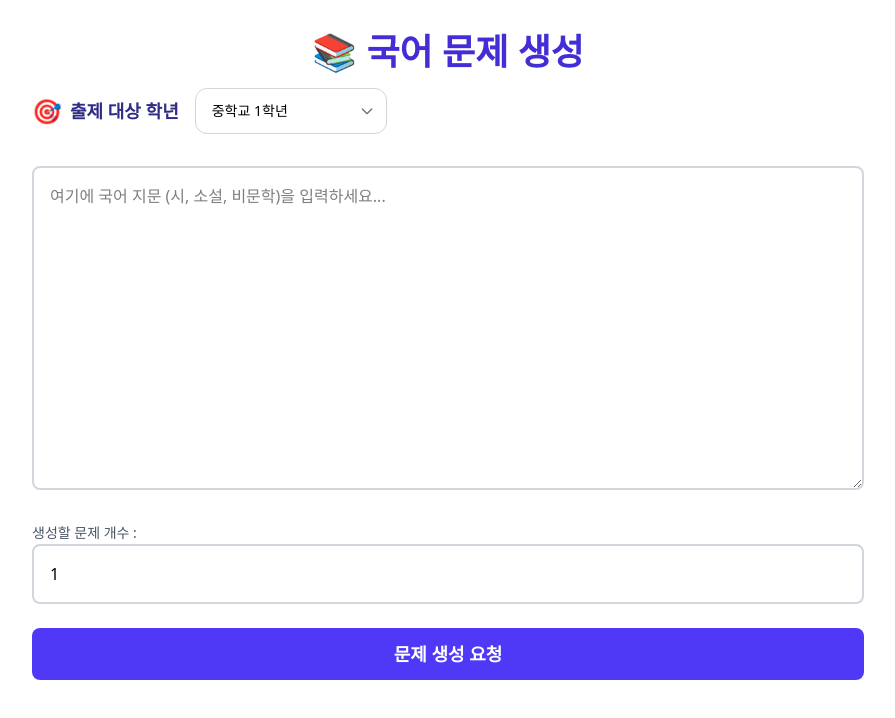
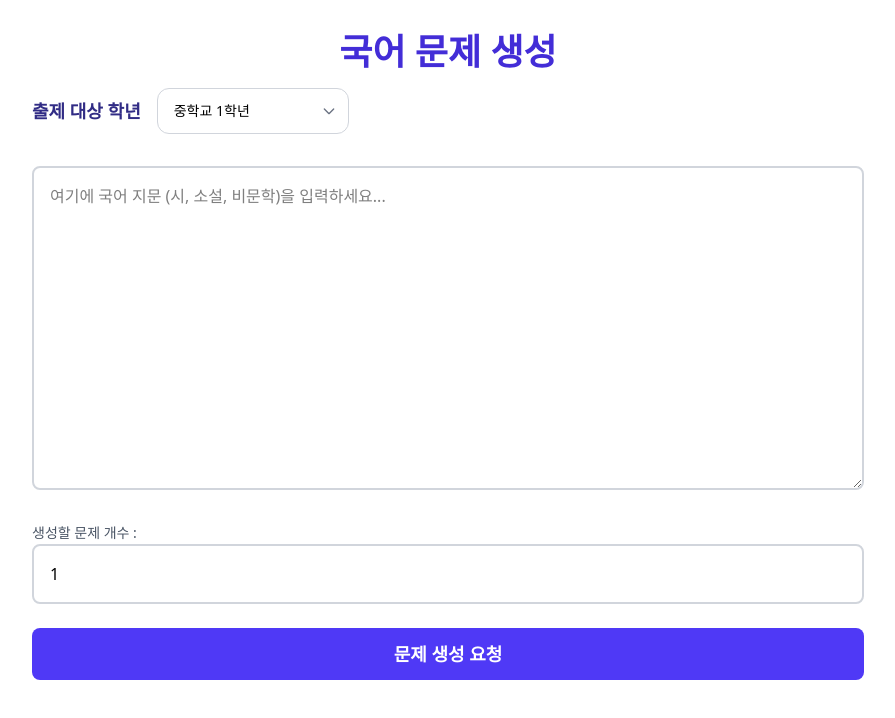
Before and after one commit to JUCHEOLJIN/ai-generate-kr-client, a React (Vite) app: page / in a window 1280 px wide. Shown: the top 718 px of the page, without its empty margins (192-1087 px from the left). Built offline with nearby package versions, Linux system fonts and the light colour scheme.

Commit message:
style: 불필요한 이모지 제거

```diff
--- a/src/pages/GenerateProblem/GenerateProblem.tsx
+++ b/src/pages/GenerateProblem/GenerateProblem.tsx
@@ -39,15 +39,13 @@ const GenerateProblem = () => {
 
   return (
     <div className="max-w-4xl mx-auto p-8 bg-white shadow-xl min-h-screen">
-      <h1 className="text-4xl font-extrabold text-indigo-700 text-center mb-4">
-        📚 국어 문제 생성
-      </h1>
+      <h1 className="text-4xl font-extrabold text-indigo-700 text-center mb-4">국어 문제 생성</h1>
       <div className="flex flex-col sm:flex-row items-center gap-4 mb-8">
         <label
           htmlFor="level-select"
           className="text-lg font-bold text-indigo-900 flex items-center gap-2"
         >
-          <span className="text-2xl">🎯</span> 출제 대상 학년
+          출제 대상 학년
         </label>
 
         <div className="relative w-full sm:w-48">
@@ -115,7 +113,7 @@ const GenerateProblem = () => {
       {/* 결과 표시 */}
       {problems.length > 0 && (
         <div className="mt-10 pt-6 border-t border-gray-200">
-          <h2 className="text-2xl font-bold text-gray-800 mb-6">✅ 생성된 문제</h2>
+          <h2 className="text-2xl font-bold text-gray-800 mb-6">생성된 문제</h2>
           {problems.map((p, index) => (
             <ProblemCard key={index} problem={p} index={index} />
           ))}
```
